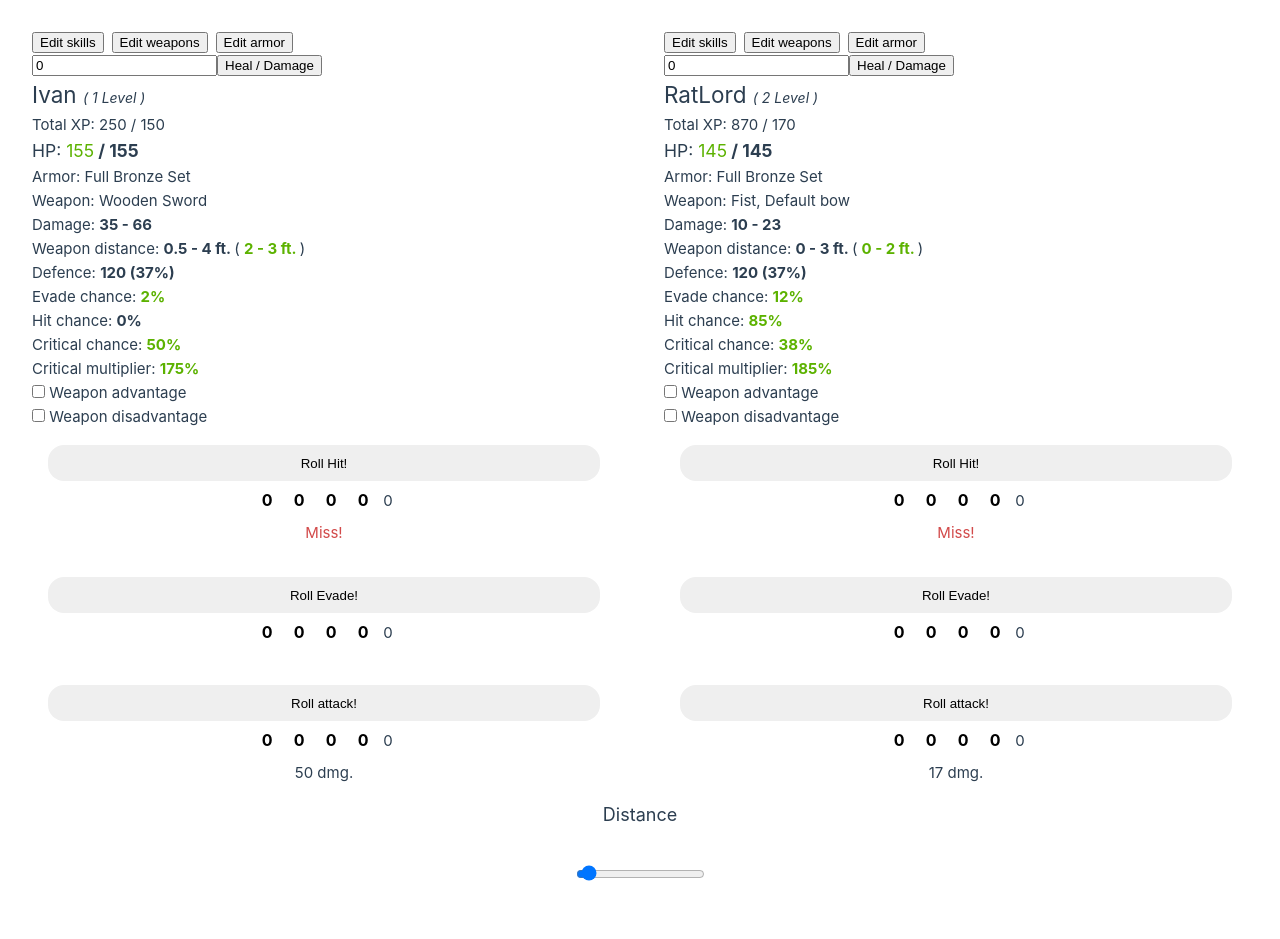
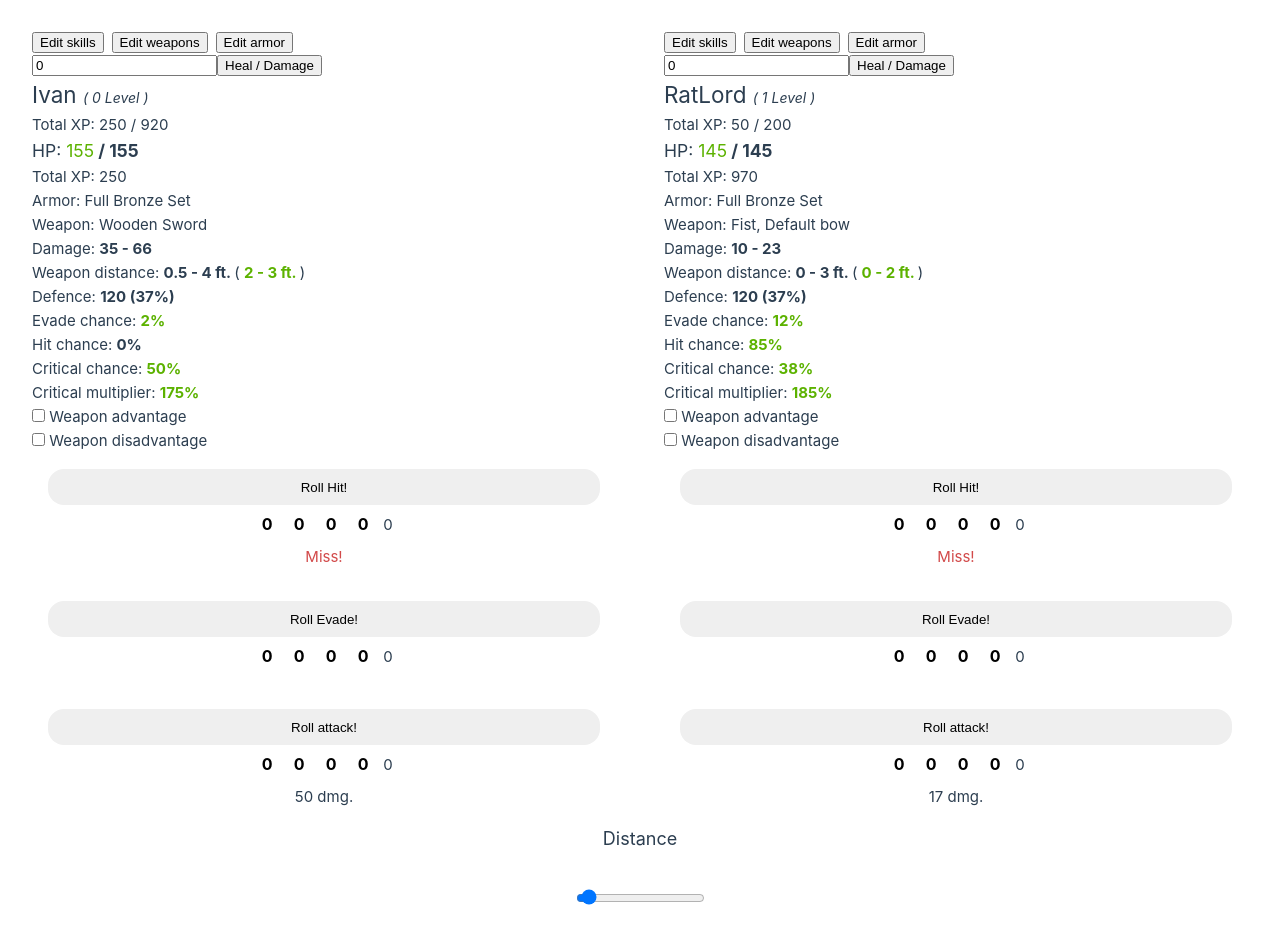
Before and after one commit to Stanislavsonder/fate-playground, a Vue app: page / in a window 1280 px wide. Before the commit the page ends 915 px from the top, so only its background shows below. Built offline with nearby package versions, Linux system fonts and the light colour scheme.

Commit message:
Experience calculation fixes

```diff
--- a/src/components/FatePrototype/Character/parts/Stats.vue
+++ b/src/components/FatePrototype/Character/parts/Stats.vue
@@ -24,6 +24,7 @@ defineProps<{
 			/ {{ Math.round(character.maxHealthPoints) }}
 		</span>
 	</h3>
+	<p>Total XP: {{ character.getTotalExperience() }}</p>
 	<p>Armor: {{ character.armor.map(e => e.name).join(', ') }}</p>
 	<p>Weapon: {{ character.weapon.map(e => e.name).join(', ') }}</p>
 	<p>
--- a/src/constants/Character.ts
+++ b/src/constants/Character.ts
@@ -8,7 +8,7 @@ export const DICE_EVADE_MULTIPLIER = 0.1
 export const BASE_CHARACTER_CRITICAL_MULTIPLIER = 1.5
 export const SKILL_EXPERIENCE_CUP: SkillLevelModifiers = [20, 50, 90, 150, 250, 350, 450, 625, 825, 1000]
 export const CHARACTER_LEVEL_CUPS = [
-	100, 150, 170, 225, 274, 1, 200, 233, 266, 300, 333, 366, 400, 450, 500, 550, 600, 650, 700, 750, 800, 850, 900, 950, 1000, 1075, 1150, 1225, 1300, 1375, 1450, 1525, 1600, 1675,
+	920, 200, 233, 266, 300, 333, 366, 400, 450, 500, 550, 600, 650, 700, 750, 800, 850, 900, 950, 1000, 1075, 1150, 1225, 1300, 1375, 1450, 1525, 1600, 1675,
 	1750
 ]
 export const EMPTY_SKILL_SET: Skills = {
--- a/src/entities/Character.ts
+++ b/src/entities/Character.ts
@@ -232,19 +232,19 @@ export class Character implements ICharacter {
 		const totalExperience = this.getTotalExperience()
 		let tmpExperience = 0
 		for (let i = 0; i < CHARACTER_LEVEL_CUPS.length; i++) {
-			if (totalExperience <= tmpExperience) {
-				return Math.max(1, i - 5)
+			tmpExperience += CHARACTER_LEVEL_CUPS[i]
+			if (totalExperience < tmpExperience) {
+				return i
 			}
-			tmpExperience += CHARACTER_LEVEL_CUPS[i]
 		}
-		return Math.max(1, CHARACTER_LEVEL_CUPS.length - 5)
+		return CHARACTER_LEVEL_CUPS.length
 	}
 
 	get experience(): number {
-		return this.getTotalExperience() - CHARACTER_LEVEL_CUPS.slice(0, this.level - 1).reduce((a, b) => a + b, 0)
+		return this.getTotalExperience() - CHARACTER_LEVEL_CUPS.slice(0, this.level).reduce((a, b) => a + b, 0)
 	}
 
-	private getTotalExperience(): number {
+	public getTotalExperience(): number {
 		return Object.values(this.skills).reduce((a, b) => a + Character.GetSkillTotalExperience(b), 0)
 	}
 
```
